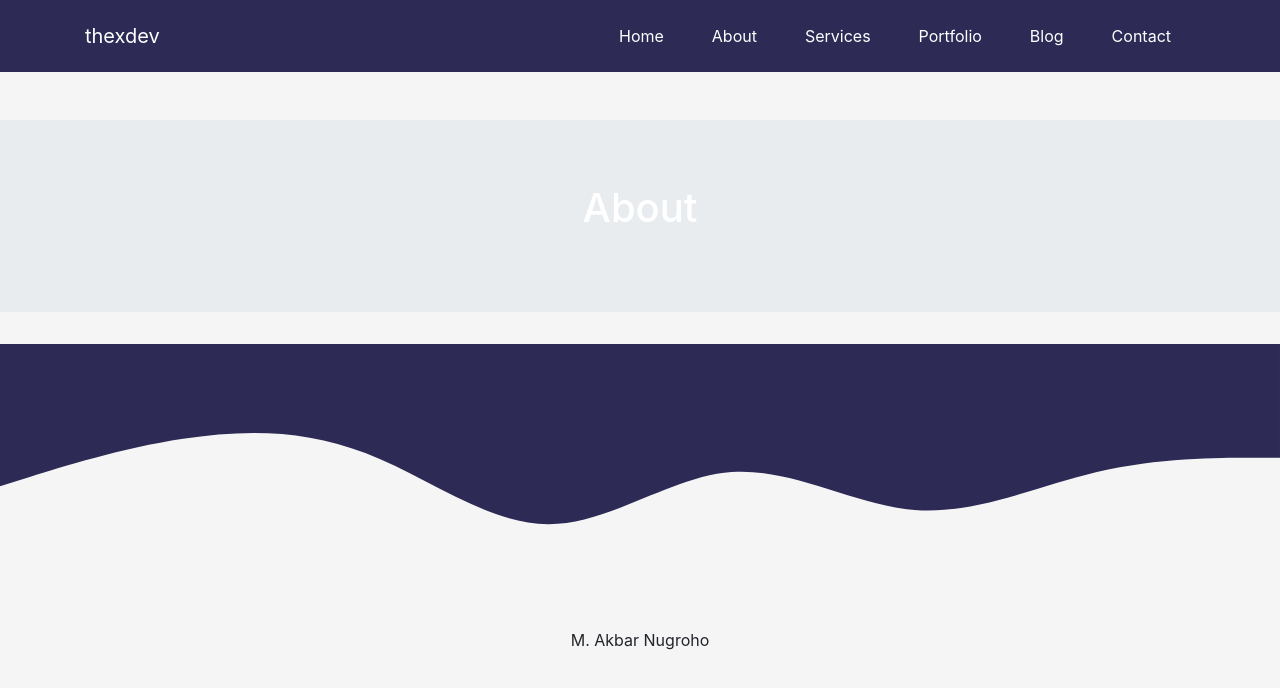
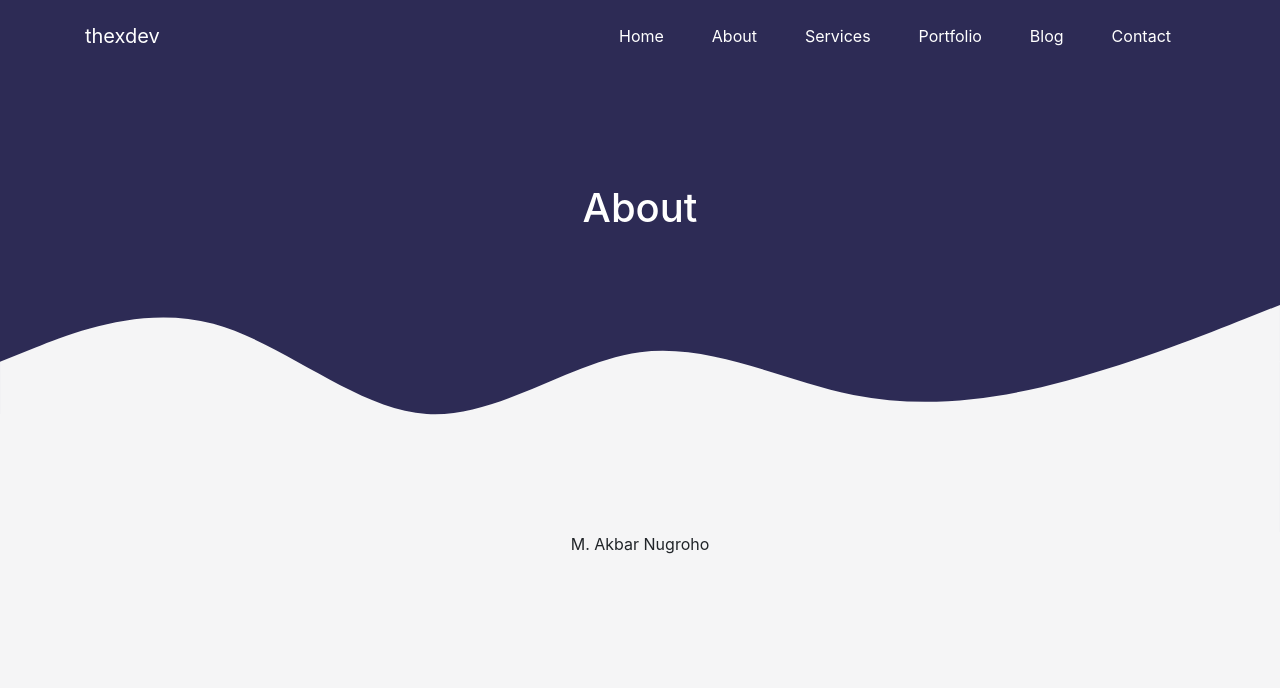
Before and after one commit to thexdev/the-purple, a React (Create React App) app: page /about in a window 1280 px wide. Shown: the top 688 px of the page. Built offline with nearby package versions, Linux system fonts and the light colour scheme.

Commit message:
added "baclground-color: #2d2b55;" to jumbotron component

```diff
--- a/src/components/layout/layout-with-header.js
+++ b/src/components/layout/layout-with-header.js
@@ -3,24 +3,27 @@ import { Jumbotron } from "react-bootstrap";
 
 const Navigation = lazy(() => import("components/navigation"));
 
-const LayoutWithHeader = props => {
+const LayoutWithHeader = (props) => {
+  const style = { backgroundColor: "#2d2b55" };
   return (
     <main>
       <Navigation />
       <header>
-        <Jumbotron fluid className="mt-md-5">
-          <h1 className="text-center text-white">{props.title}</h1>
-          <p className="text-center text-capitalize lead">{props.subtitle}</p>
+        <Jumbotron fluid style={style} className="mb-0 pb-0">
+          <h1 className="text-center text-white pt-3 pt-md-5">{props.title}</h1>
+          <p className="text-center text-white-50 text-capitalize lead">
+            {props.subtitle}
+          </p>
+          <svg xmlns="http://www.w3.org/2000/svg" viewBox="0 0 1440 320">
+            <path
+              fill="#f5f5f6"
+              fillOpacity="1"
+              d="M0,128L40,112C80,96,160,64,240,85.3C320,107,400,181,480,186.7C560,192,640,128,720,117.3C800,107,880,149,960,165.3C1040,181,1120,171,1200,149.3C1280,128,1360,96,1400,80L1440,64L1440,320L1400,320C1360,320,1280,320,1200,320C1120,320,1040,320,960,320C880,320,800,320,720,320C640,320,560,320,480,320C400,320,320,320,240,320C160,320,80,320,40,320L0,320Z"
+            ></path>
+          </svg>
         </Jumbotron>
       </header>
-      <svg xmlns="http://www.w3.org/2000/svg" viewBox="0 0 1440 320">
-        <path
-          fill="#2d2b55"
-          fillOpacity="1"
-          d="M0,160L34.3,149.3C68.6,139,137,117,206,106.7C274.3,96,343,96,411,122.7C480,149,549,203,617,202.7C685.7,203,754,149,823,144C891.4,139,960,181,1029,186.7C1097.1,192,1166,160,1234,144C1302.9,128,1371,128,1406,128L1440,128L1440,0L1405.7,0C1371.4,0,1303,0,1234,0C1165.7,0,1097,0,1029,0C960,0,891,0,823,0C754.3,0,686,0,617,0C548.6,0,480,0,411,0C342.9,0,274,0,206,0C137.1,0,69,0,34,0L0,0Z"
-        ></path>
-      </svg>
-      {props.children}
+      <section style={{ backgroundColor: "#f5f5f6" }}>{props.children}</section>
     </main>
   );
 };
```
